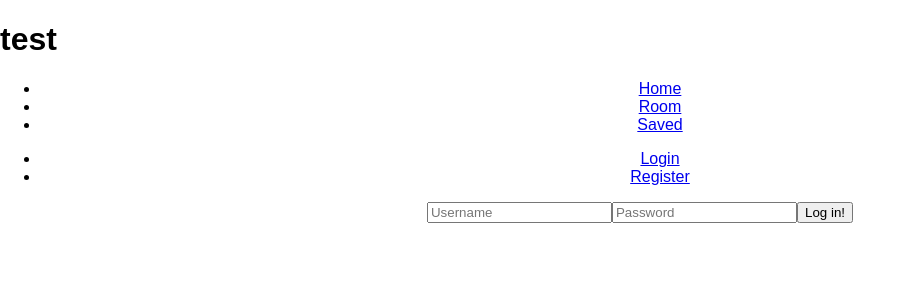
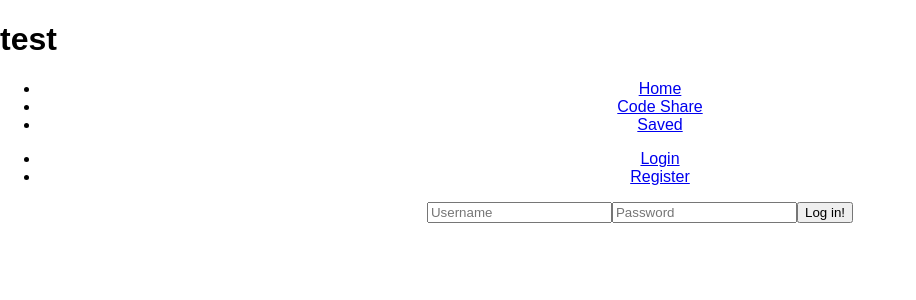
Before and after one commit to flema1/reactShare, a React (Create React App) app in the folder client/: page /login in a window 1280 px wide. Shown: the top 300 px of the page, without its empty margins (0-916 px from the left). Built offline with nearby package versions, Linux system fonts and the light colour scheme.

Commit message:
added class anmes

```diff
--- a/client/src/components/Nav.jsx
+++ b/client/src/components/Nav.jsx
@@ -6,20 +6,21 @@ import Auth from '../modules/Auth';
 const Nav = (props) => {
   return (
     <header>
-      <nav>
-        <ul>
+      <nav className="main-nav">
+        <div className="sub-nav">
+        <ul className="nav-ul">
           <li>
             <Link to="/">Home</Link>
           </li>
           <li>
-              <Link to="/room">Room</Link>
+              <Link to="/room">Code Share</Link>
             </li>
              <li>
               <Link to="/saved">Saved</Link>
             </li>
         </ul>
         {!Auth.isUserAuthenticated() ? (
-          <ul>
+          <ul className="nav-ul">
             <li>
               <Link to="/login">Login</Link>
             </li>
@@ -28,12 +29,13 @@ const Nav = (props) => {
             </li>
           </ul>
         ) : (
-          <ul>
+          <ul className="log-out">
             <li>
               <span className="logout" onClick={props.logoutUser}>Log Out</span>
             </li>
           </ul>
         )}
+        </div>
       </nav>
     </header>
   );
```
